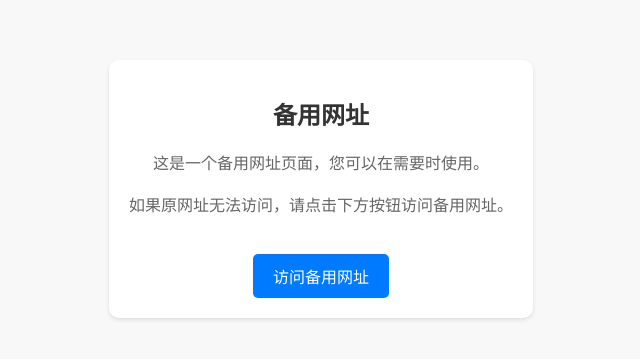
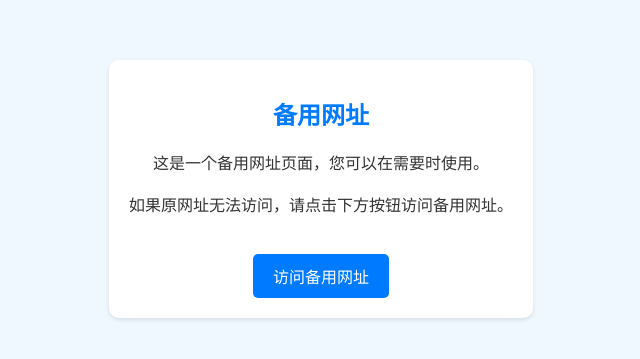
Before and after one commit to 51loufeng/51loufeng.github.io, a plain HTML site: page index.html in a window 1280 px wide. Shown: the part 211-570 px from the top of the page, without its empty margins (319-959 px from the left). Drawn offline with Linux system fonts and the light colour scheme.

Commit message:
Update index.html

```diff
--- a/index.html
+++ b/index.html
@@ -9,7 +9,7 @@
     <style>
         body {
             font-family: Arial, sans-serif;
-            background-color: #f8f8f8;
+            background-color: #f0f8ff; /* 浅蓝色背景 */
             margin: 0;
             padding: 0;
             display: flex;
@@ -27,13 +27,13 @@
         }
 
         h1 {
-            color: #333;
+            color: #007bff; /* 深蓝色标题 */
             font-size: 24px;
             margin-bottom: 20px;
         }
 
         p {
-            color: #666;
+            color: #333;
             font-size: 16px;
             line-height: 1.6;
         }
@@ -50,7 +50,7 @@
         }
 
         a:hover {
-            background-color: #0056b3;
+            background-color: #0056b3; /* 深蓝色按钮悬停效果 */
         }
     </style>
 </head>
```
